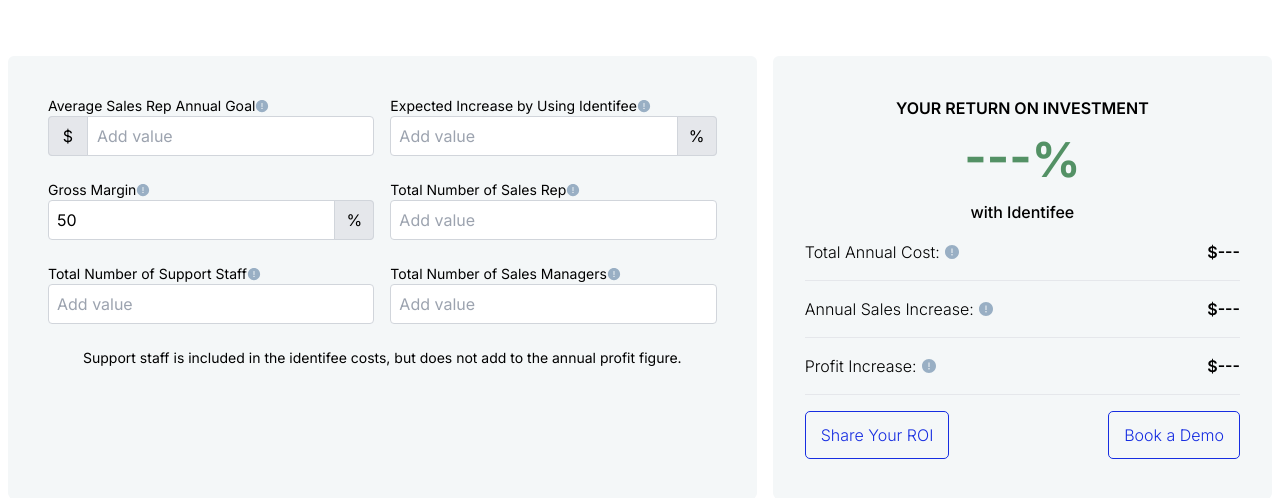
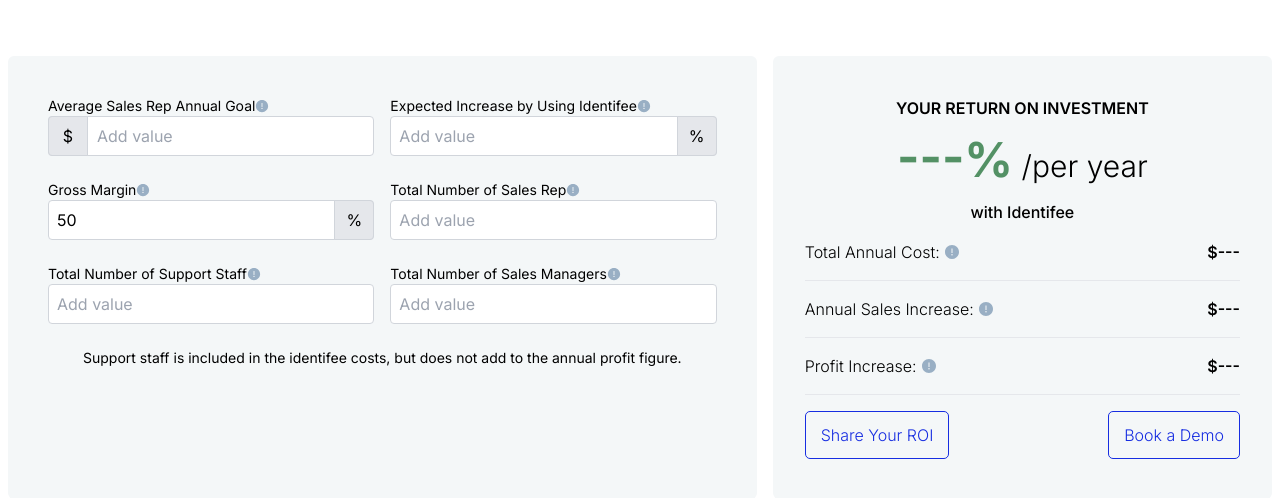
Before and after one commit to lmigonzalez/RIO-Calculator, a React (Vite) app: page / in a window 1280 px wide. Shown: the top 498 px of the page. Built offline with nearby package versions, Linux system fonts and the light colour scheme.

Commit message:
fix share button

```diff
--- a/src/Home.jsx
+++ b/src/Home.jsx
@@ -250,7 +250,7 @@
 
             <p className="text-center text-5xl font-bold text-[#539165]">
               {isNaN(roi) ?"---%": formatNumberInput(roi.toString(), '%')}
-             {!isNaN(roi)&&<span className="text-3xl font-light text-black"> /per year</span>}
+             <span className="text-3xl font-light text-black"> /per year</span>
             </p>
           </div>
 
@@ -340,7 +340,7 @@
           <div className="flex items-center justify-between">
             <CopyToClipboard text={url} options={{ message: 'link copied' }} onCopy={()=>SetCopied(true)}>
               <button
-                className={`h-12 cursor-pointer  rounded-[5px] px-[15px] border-[1px] border-[#172DE1]  text-[#172DE1] transition-all hover:scale-95 `}
+                className={`h-12 cursor-pointer  rounded-[5px] px-[15px] border-[1px] border-[#172DE1]  text-[#172DE1] transition-all hover:scale-95 ${copied?'bg-[#172DE1] text-white':''}`}
               >
                 {copied? "ROI Link Copied":"Share Your ROI"}
               </button>
--- a/src/Result.jsx
+++ b/src/Result.jsx
@@ -260,9 +260,7 @@
 
             <p className="text-center text-5xl font-bold text-[#539165]">
               {isNaN(roi) ? "---%" : formatNumberInput(roi.toString(), '%')}
-              {!isNaN(roi) && (
-                <span className="text-3xl font-light text-black"> /per year</span>
-              )}
+              <span className="text-3xl font-light text-black"> /per year</span>
             </p>
           </div>
 
@@ -352,7 +350,7 @@
           <div className="flex items-center justify-between">
             <CopyToClipboard text={url} options={{ message: 'link copied' }}  onCopy={()=>SetCopied(true)}>
               <button
-                className={`h-12 cursor-pointer  rounded-[5px] bg-[#172DE1] px-[15px] text-white transition-all hover:scale-95 `}
+                 className={`h-12 cursor-pointer  rounded-[5px] px-[15px] border-[1px] border-[#172DE1]  text-[#172DE1] transition-all hover:scale-95 ${copied?'bg-[#172DE1] text-white':''}`}
               >
                 {copied? "ROI Link Copied":"Share Your ROI"}
               </button>
```
